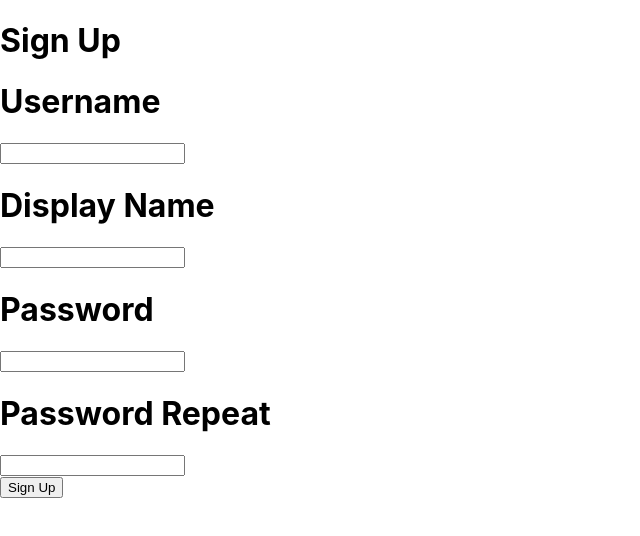
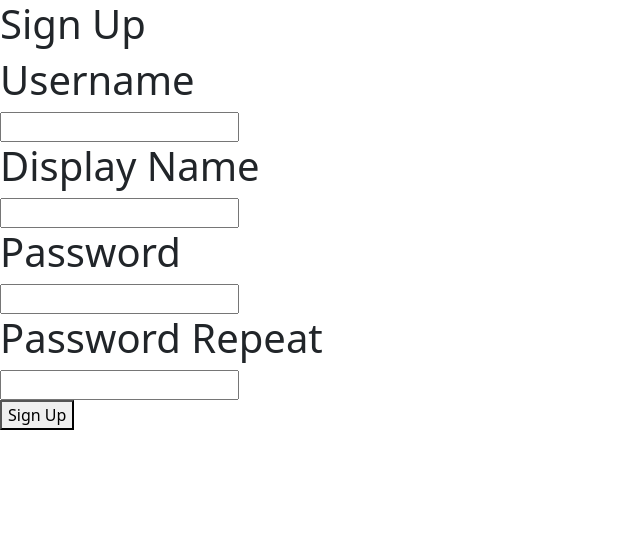
Before and after one commit to MeftunH/social-network-frontend, a React (Create React App) app: page / in a window 1280 px wide. Shown: the top 536 px of the page, without its empty margins (0-640 px from the left). Built offline with nearby package versions, Linux system fonts and the light colour scheme.

Commit message:
add bootstrap to project

```diff
--- a/package.json
+++ b/package.json
@@ -7,6 +7,8 @@
     "@testing-library/react": "^13.3.0",
     "@testing-library/user-event": "^13.5.0",
     "axios": "^0.27.2",
+    "bootstrap": "^5.1.3",
+    "npm-sass": "^3.1.0",
     "react": "^18.1.0",
     "react-dom": "^18.1.0",
     "react-scripts": "5.0.1",
--- /dev/null
+++ b/src/bootstrap-override.scss
@@ -0,0 +1,2 @@
+$primary: rgb(36, 187, 6);
+@import '~bootstrap/scss/bootstrap.scss';
--- a/src/index.js
+++ b/src/index.js
@@ -1,6 +1,7 @@
 import React from 'react';
 import ReactDOM from 'react-dom/client';
 import './index.css';
+import './bootstrap-override.scss';
 import App from './App';
 import reportWebVitals from './reportWebVitals';
 import UserSignupPage from './UserSignupPage';
```
Also changed, not shown: 1 other file (tests, documents, lock files or other folders).
